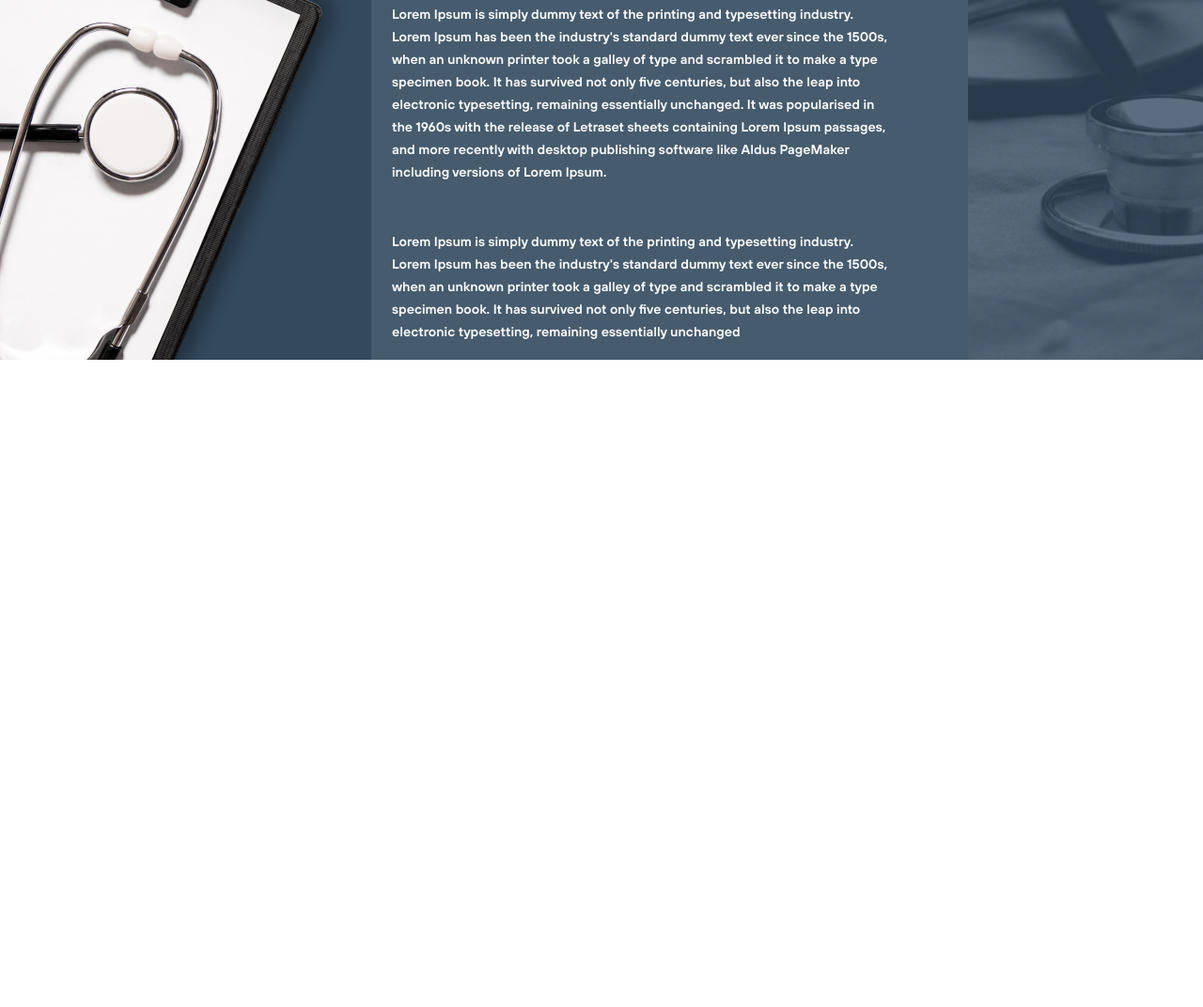
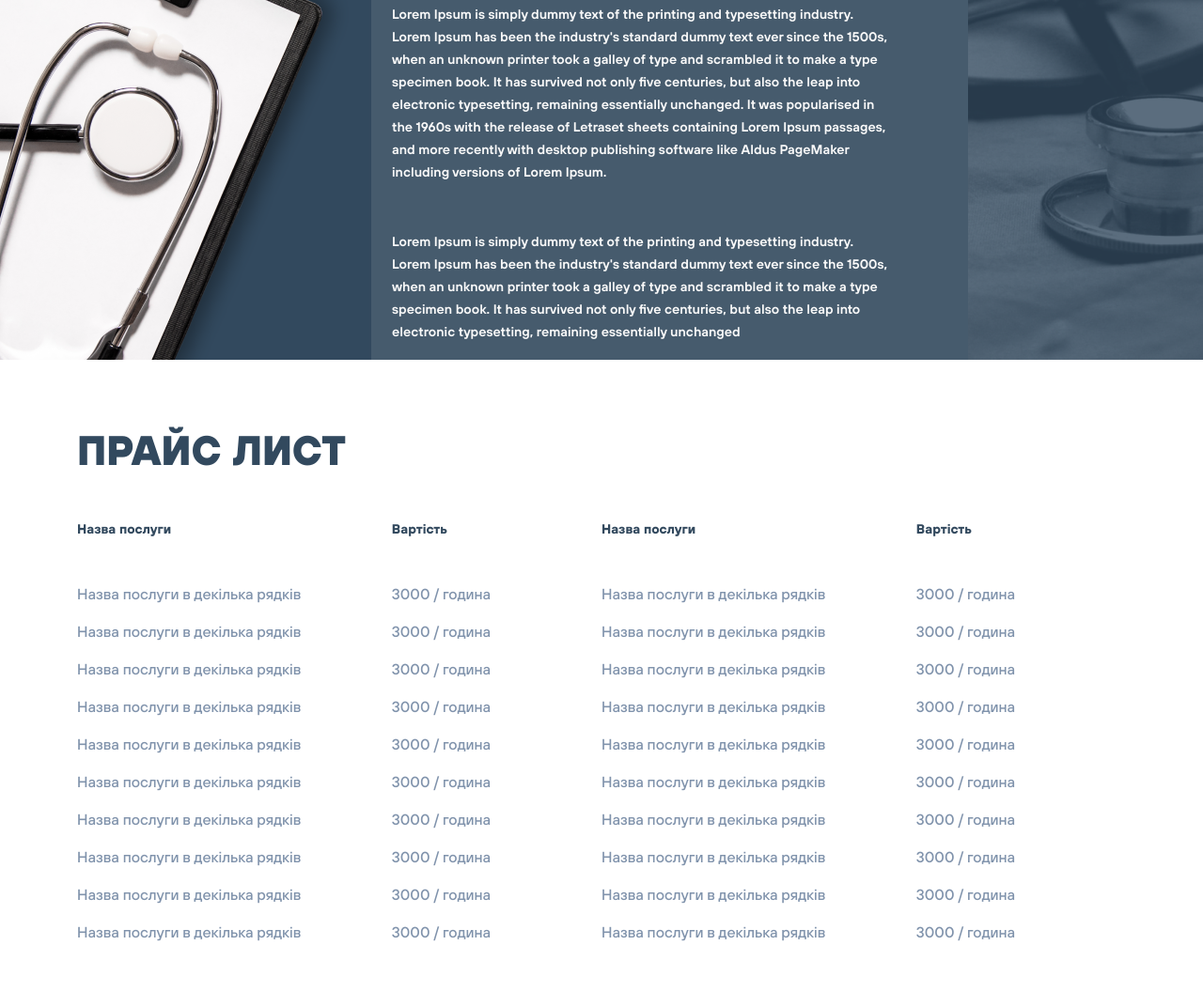
Before and after one commit to Iryna879/Tulpar, a plain HTML site: page pages/cardioCenter.html in a window 1280 px wide. Shown: the part 569-1641 px from the top of the page at 94% size. Before the commit the page ends 952 px from the top, so only its background shows below. Drawn offline with Linux system fonts and the light colour scheme; files whose address does not match are found by name.

Commit message:
cardioCenter_priceList

```diff
--- a/pages/cardioCenter.html
+++ b/pages/cardioCenter.html
@@ -60,6 +60,61 @@
         </div>
     </div>
     </div>
+
+    <div class="container">
+        <div class="row  ">
+            <div class="col-xl-12 priceList">
+                <h6>Прайс лист</h6>
+                <ul class="gridServices">
+                    <li>Назва послуги</li>
+                    <li>Вартість</li>
+                    <li>Назва послуги</li>
+                    <li>Вартість</li>
+                    <li>Назва послуги в декілька рядків</li>
+                    <li>3000 / година</li>
+                    <li>Назва послуги в декілька рядків</li>
+                    <li>3000 / година</li>
+                    <li>Назва послуги в декілька рядків</li>
+                    <li>3000 / година</li>
+                    <li>Назва послуги в декілька рядків</li>
+                    <li>3000 / година</li>
+                    <li>Назва послуги в декілька рядків</li>
+                    <li>3000 / година</li>
+                    <li>Назва послуги в декілька рядків</li>
+                    <li>3000 / година</li>
+                    <li>Назва послуги в декілька рядків</li>
+                    <li>3000 / година</li>
+                    <li>Назва послуги в декілька рядків</li>
+                    <li>3000 / година</li>
+                    <li>Назва послуги в декілька рядків</li>
+                    <li>3000 / година</li>
+                    <li>Назва послуги в декілька рядків</li>
+                    <li>3000 / година</li>
+                    <li>Назва послуги в декілька рядків</li>
+                    <li>3000 / година</li>
+                    <li>Назва послуги в декілька рядків</li>
+                    <li>3000 / година</li>
+                    <li>Назва послуги в декілька рядків</li>
+                    <li>3000 / година</li>
+                    <li>Назва послуги в декілька рядків</li>
+                    <li>3000 / година</li>
+                    <li>Назва послуги в декілька рядків</li>
+                    <li>3000 / година</li>
+                    <li>Назва послуги в декілька рядків</li>
+                    <li>3000 / година</li>
+                    <li>Назва послуги в декілька рядків</li>
+                    <li>3000 / година</li>
+                    <li>Назва послуги в декілька рядків</li>
+                    <li>3000 / година</li>
+                    <li>Назва послуги в декілька рядків</li>
+                    <li>3000 / година</li>
+                    <li>Назва послуги в декілька рядків</li>
+                    <li>3000 / година</li>
+                </ul>
+
+            </div>
+        </div>
+    </div>
 </main>
 </body>
 </html>
--- a/style/cardioCenter.css
+++ b/style/cardioCenter.css
@@ -115,3 +115,37 @@ header.container-fluid {
     margin-top: 50px;
     margin-left: 50px;
 }
+.priceList h6 {
+    font-family: "TTHoves-ExtraBold";
+    font-weight: 800;
+    font-size: 44px;
+    line-height: 52px;
+    text-transform: uppercase;
+    color: #32495E;
+    margin-top: 70px ;
+}
+.gridServices {
+    margin-bottom: 70px;
+    margin-top: 50px;
+    display: grid;
+    grid-template-columns: 3fr 2fr 3fr 2fr;
+    grid-auto-rows: minmax(20px, auto);
+    grid-row-gap: 20px;
+}
+.gridServices li {
+    font-family: "TTHoves-Medium";
+    font-weight: 500;
+    font-size: 16px;
+    line-height: 20px;
+    color: #8093AC;
+}
+
+.gridServices li:nth-child(1),.gridServices li:nth-child(2),
+.gridServices li:nth-child(3),.gridServices li:nth-child(4) {
+    font-family: "TTHoves-Bold";
+    font-weight: 500;
+    font-size: 14px;
+    line-height: 17px;
+    color: #32495E;
+    margin-bottom: 30px;
+}
```
